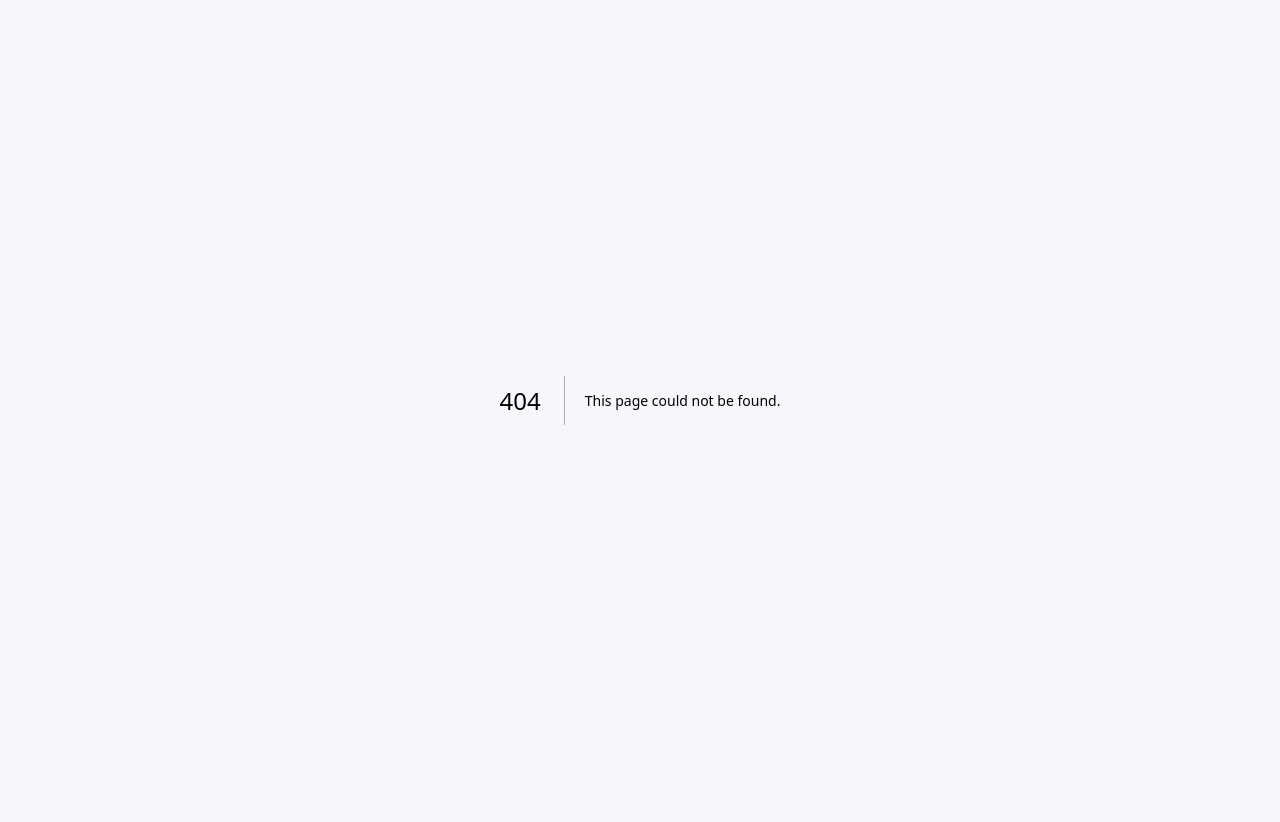
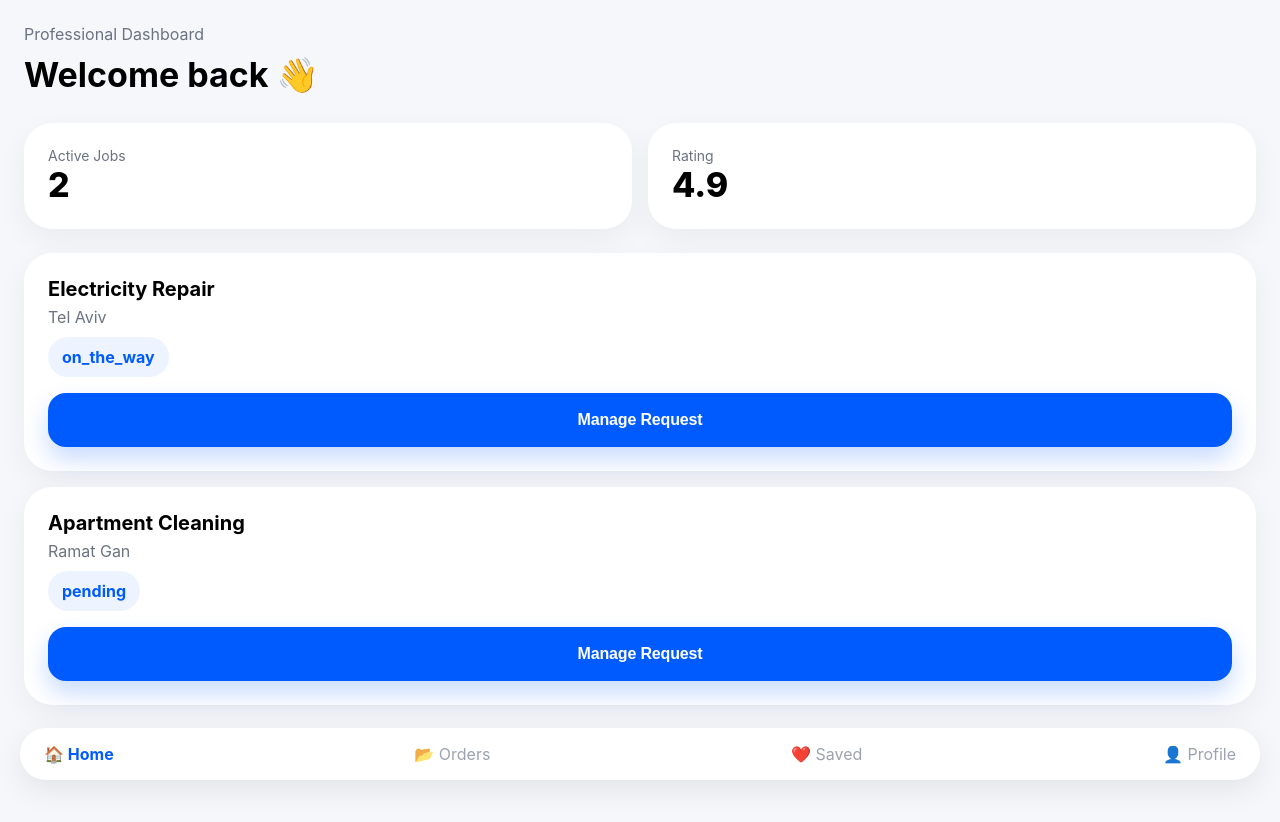
Before and after one commit to YoniLevy10/Fixly, a Next.js app: page /pro/dashboard in a window 1280 px wide. Before the commit this address had no page. Shown: the top 822 px of the page. Before the commit the page ends 800 px from the top, so only its background shows below. Built offline with nearby package versions, Linux system fonts and the light colour scheme.

Commit message:
Add professional dashboard screen

```diff
--- /dev/null
+++ b/app/pro/dashboard/page.tsx
@@ -0,0 +1,111 @@
+import BottomNav from '@/components/BottomNav'
+import Card from '@/components/ui/Card'
+import Button from '@/components/ui/Button'
+import { requests } from '@/lib/mock-data'
+
+export default function ProfessionalDashboardPage() {
+  const activeRequests = requests.filter(
+    (request) => request.status !== 'completed'
+  )
+
+  return (
+    <main
+      style={{
+        padding: '24px',
+        paddingBottom: '120px',
+      }}
+    >
+      <div style={{ marginBottom: '28px' }}>
+        <div
+          style={{
+            color: '#6B7280',
+            marginBottom: '10px',
+          }}
+        >
+          Professional Dashboard
+        </div>
+
+        <h1
+          style={{
+            fontSize: '34px',
+            margin: 0,
+          }}
+        >
+          Welcome back 👋
+        </h1>
+      </div>
+
+      <div
+        style={{
+          display: 'grid',
+          gridTemplateColumns: '1fr 1fr',
+          gap: '16px',
+          marginBottom: '24px',
+        }}
+      >
+        <Card>
+          <div style={{ fontSize: '14px', color: '#6B7280' }}>
+            Active Jobs
+          </div>
+          <div style={{ fontSize: '34px', fontWeight: 800 }}>
+            {activeRequests.length}
+          </div>
+        </Card>
+
+        <Card>
+          <div style={{ fontSize: '14px', color: '#6B7280' }}>
+            Rating
+          </div>
+          <div style={{ fontSize: '34px', fontWeight: 800 }}>
+            4.9
+          </div>
+        </Card>
+      </div>
+
+      <div
+        style={{
+          display: 'flex',
+          flexDirection: 'column',
+          gap: '16px',
+        }}
+      >
+        {activeRequests.map((request) => (
+          <Card key={request.id}>
+            <div style={{ marginBottom: '16px' }}>
+              <div
+                style={{
+                  fontWeight: 700,
+                  fontSize: '20px',
+                  marginBottom: '6px',
+                }}
+              >
+                {request.title}
+              </div>
+
+              <div style={{ color: '#6B7280', marginBottom: '10px' }}>
+                {request.address}
+              </div>
+
+              <div
+                style={{
+                  display: 'inline-flex',
+                  padding: '10px 14px',
+                  borderRadius: '999px',
+                  background: '#EEF4FF',
+                  color: '#005BFF',
+                  fontWeight: 700,
+                }}
+              >
+                {request.status}
+              </div>
+            </div>
+
+            <Button>Manage Request</Button>
+          </Card>
+        ))}
+      </div>
+
+      <BottomNav />
+    </main>
+  )
+}
```
